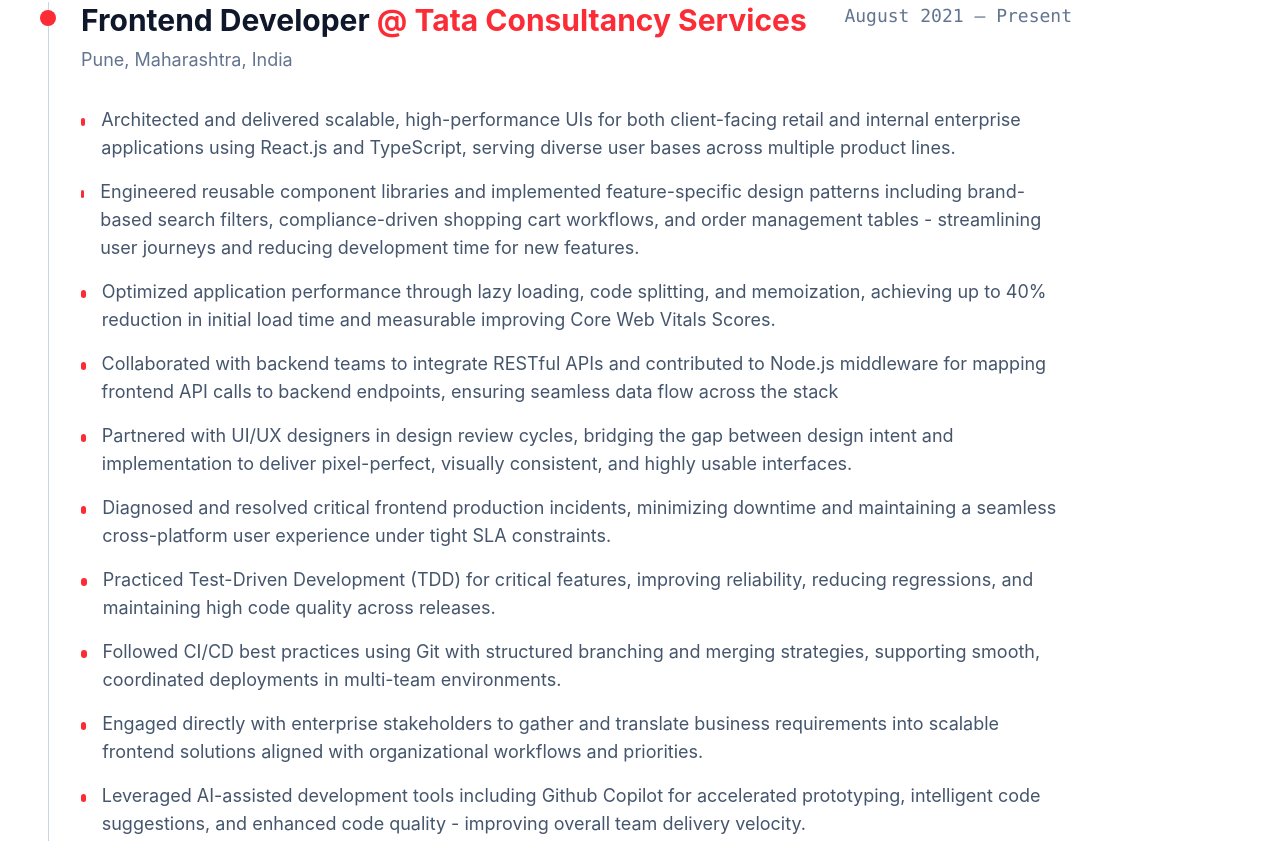
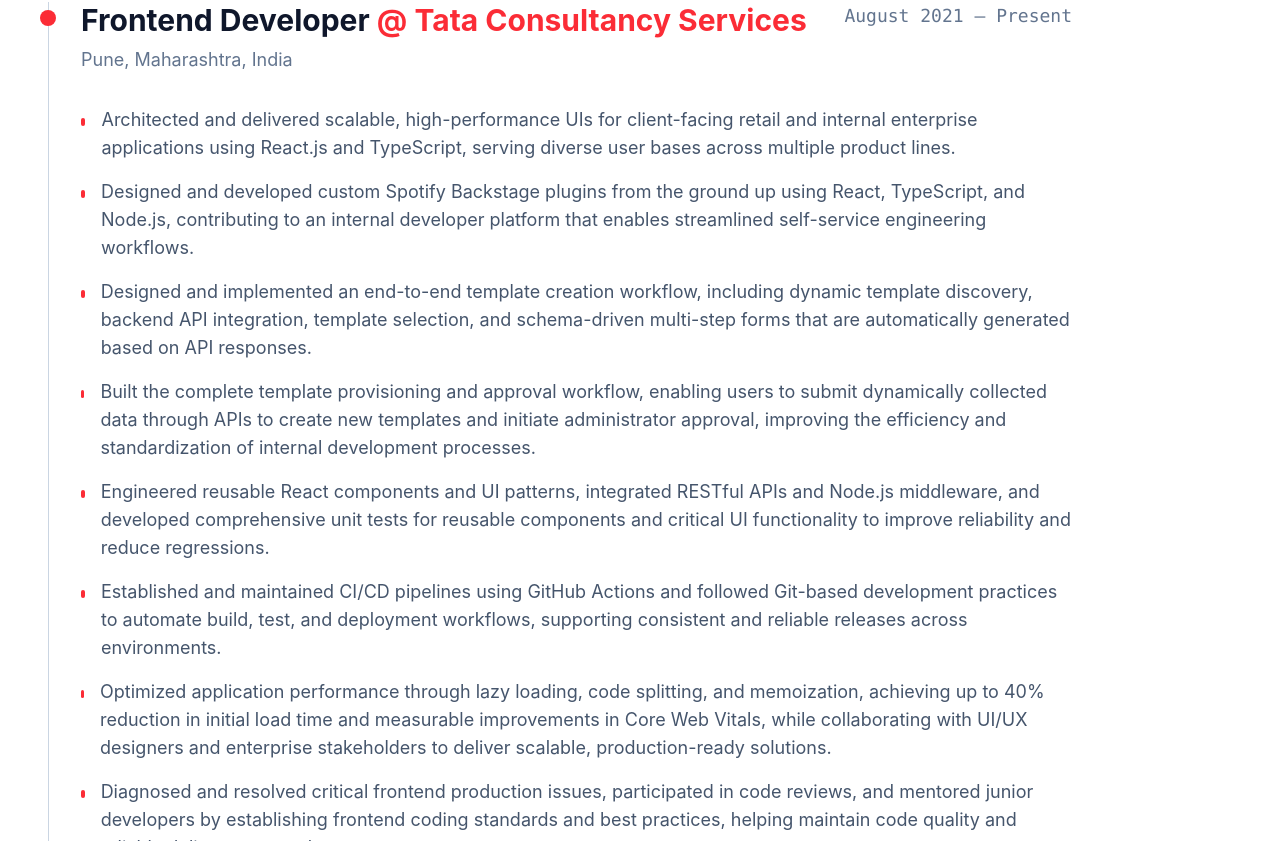
Before and after one commit to adikharadkar/aditya-kharadkar-portfolio, a React (Vite) app: page / in a window 1280 px wide. Shown: the part 1299-2140 px from the top of the page. Built offline with nearby package versions, Linux system fonts and the light colour scheme.

Commit message:
Revise achievements in experiences.ts
Updated achievements to reflect new projects and optimizations, including custom Spotify Backstage plugins and enhanced CI/CD practices.

```diff
--- a/src/data/experiences.ts
+++ b/src/data/experiences.ts
@@ -13,34 +13,38 @@
     location: "Pune, Maharashtra, India",
     period: "August 2021 – Present",
     achievements: [
-      `Architected and delivered scalable, high-performance UIs for both client-facing retail and internal
-      enterprise applications using React.js and TypeScript, serving diverse user bases across multiple product
-      lines.`,
-      `Engineered reusable component libraries and implemented feature-specific design patterns including
-      brand-based search filters, compliance-driven shopping cart workflows, and order management tables -
-      streamlining user journeys and reducing development time for new features.`,
-      `Optimized application performance through lazy loading, code splitting, and memoization, achieving up to
-      40% reduction in initial load time and measurable improving Core Web Vitals Scores.`,
-      `Collaborated with backend teams to integrate RESTful APIs and contributed to Node.js middleware for
-      mapping frontend API calls to backend endpoints, ensuring seamless data flow across the stack`,
-      `Partnered with UI/UX designers in design review cycles, bridging the gap between design intent and
-      implementation to deliver pixel-perfect, visually consistent, and highly usable interfaces.`,
-      `Diagnosed and resolved critical frontend production incidents, minimizing downtime and maintaining a
-      seamless cross-platform user experience under tight SLA constraints.`,
-      `Practiced Test-Driven Development (TDD) for critical features, improving reliability, reducing regressions,
-      and maintaining high code quality across releases.`,
-      `Followed CI/CD best practices using Git with structured branching and merging strategies, supporting
-      smooth, coordinated deployments in multi-team environments.`,
-      `Engaged directly with enterprise stakeholders to gather and translate business requirements into scalable
-      frontend solutions aligned with organizational workflows and priorities.`,
-      `Leveraged AI-assisted development tools including Github Copilot for accelerated prototyping, intelligent
-      code suggestions, and enhanced code quality - improving overall team delivery velocity.`,
-      `Containerized React and Node.js applications using Docker, creating Dockerfiles and Docker Compose
-      configurations while leveraging container networking, volumes, and environment variables to establish
-      consistent and reproducible development environments.`,
-      `Mentored junior developers, conducting code reviews and establishing frontend coding standards and best
-      practices across the team.`,
-    ],
+  `Architected and delivered scalable, high-performance UIs for client-facing retail and internal
+  enterprise applications using React.js and TypeScript, serving diverse user bases across multiple
+  product lines.`,
+
+  `Designed and developed custom Spotify Backstage plugins from the ground up using React, TypeScript,
+  and Node.js, contributing to an internal developer platform that enables streamlined self-service
+  engineering workflows.`,
+
+  `Designed and implemented an end-to-end template creation workflow, including dynamic template discovery,
+  backend API integration, template selection, and schema-driven multi-step forms that are automatically
+  generated based on API responses.`,
+
+  `Built the complete template provisioning and approval workflow, enabling users to submit dynamically
+  collected data through APIs to create new templates and initiate administrator approval, improving the
+  efficiency and standardization of internal development processes.`,
+
+  `Engineered reusable React components and UI patterns, integrated RESTful APIs and Node.js middleware,
+  and developed comprehensive unit tests for reusable components and critical UI functionality to improve
+  reliability and reduce regressions.`,
+
+  `Established and maintained CI/CD pipelines using GitHub Actions and followed Git-based development
+  practices to automate build, test, and deployment workflows, supporting consistent and reliable releases
+  across environments.`,
+
+  `Optimized application performance through lazy loading, code splitting, and memoization, achieving up to
+  40% reduction in initial load time and measurable improvements in Core Web Vitals, while collaborating
+  with UI/UX designers and enterprise stakeholders to deliver scalable, production-ready solutions.`,
+
+  `Diagnosed and resolved critical frontend production issues, participated in code reviews, and mentored
+  junior developers by establishing frontend coding standards and best practices, helping maintain code
+  quality and reliable delivery across the team.`,
+],
     tech: [
       "React",
       "JavaScript",
```
